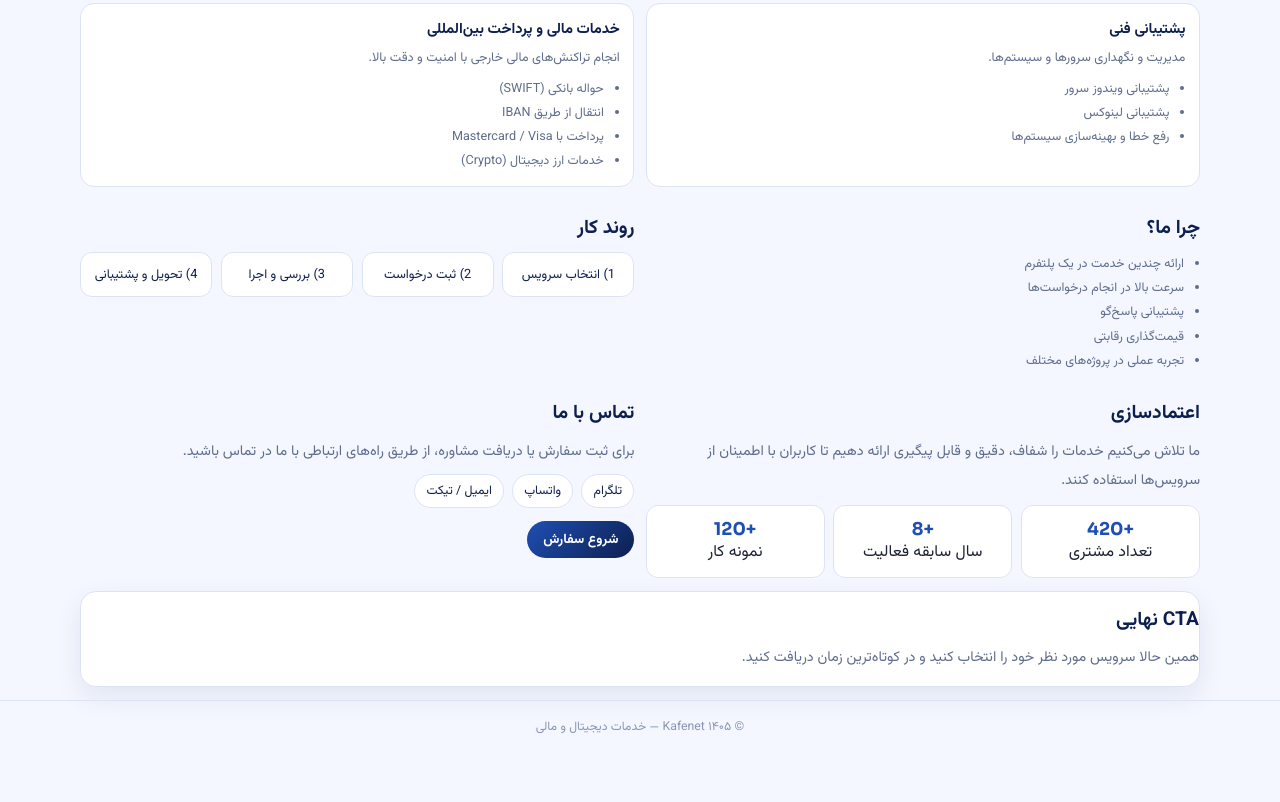
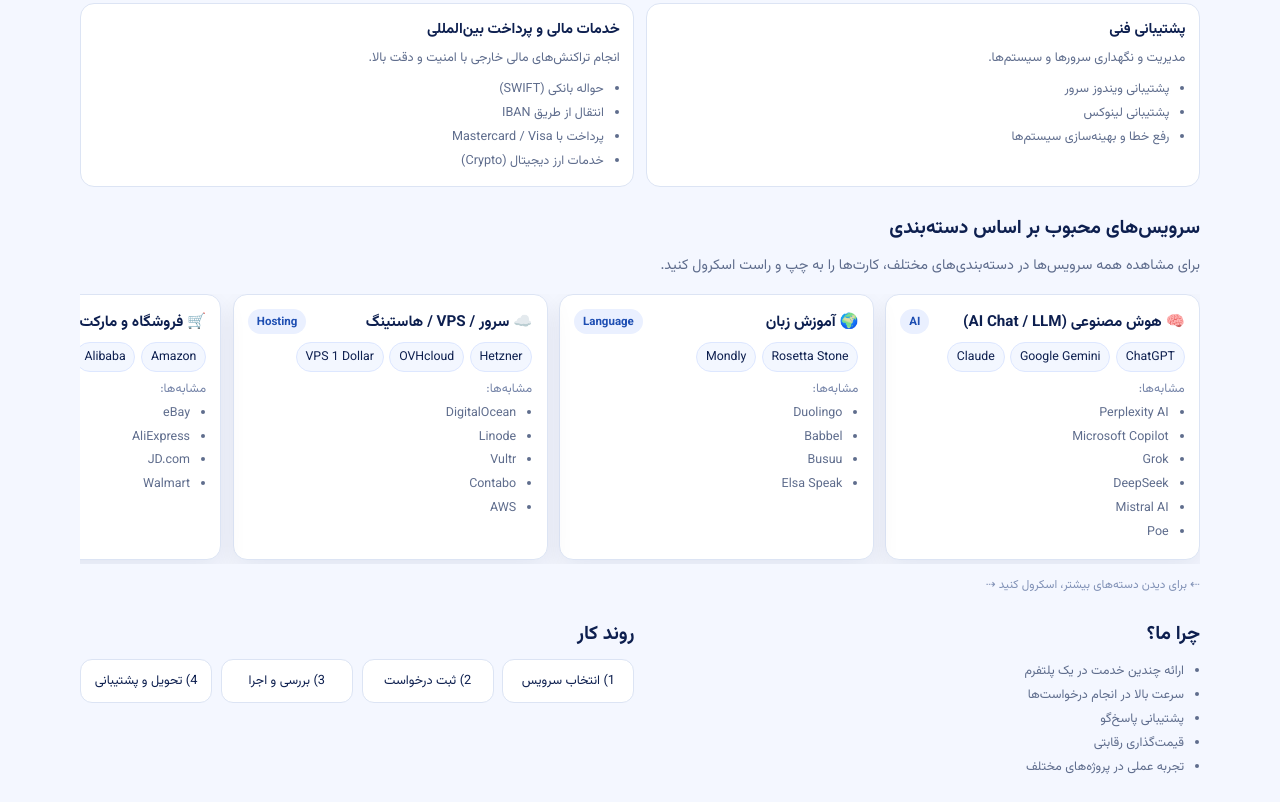
Before and after one commit to Kusarok/kafenet, a plain HTML site: page index.html in a window 1280 px wide. Shown: the part 684-1486 px from the top of the page. Before the commit the page ends 1437 px from the top, so only its background shows below. Drawn offline with Linux system fonts and the light colour scheme.

Commit message:
Add scrollable categorized services section

```diff
--- a/index.html
+++ b/index.html
@@ -31,6 +31,20 @@
     .steps{display:grid;grid-template-columns:repeat(4,minmax(0,1fr));gap:.55rem}.step{background:#fff;border:1px solid var(--line);padding:.7rem;border-radius:12px;font-size:.8rem;color:var(--navy);text-align:center}
     .stats{display:grid;grid-template-columns:repeat(3,minmax(0,1fr));gap:.55rem}.stat{background:#fff;border:1px solid var(--line);padding:.75rem;border-radius:12px;text-align:center}.stat b{font-family:'Sora',sans-serif;color:var(--blue);font-size:1.1rem;display:block}
     .channels{display:flex;flex-wrap:wrap;gap:.5rem;margin-top:.45rem}.chip{background:#fff;border:1px solid var(--line);padding:.38rem .7rem;border-radius:999px;font-size:.78rem;color:var(--navy)}
+    .service-categories{margin-top:.8rem;display:grid;gap:.6rem}
+    .service-scroll{display:flex;gap:.7rem;overflow-x:auto;scroll-snap-type:x mandatory;padding-bottom:.25rem}
+    .service-scroll::-webkit-scrollbar{height:8px}
+    .service-scroll::-webkit-scrollbar-thumb{background:#c9d5ef;border-radius:999px}
+    .category-card{min-width:min(315px,86vw);scroll-snap-align:start;background:#fff;border:1px solid var(--line);border-radius:14px;padding:.9rem;box-shadow:var(--shadow)}
+    .category-head{display:flex;align-items:center;justify-content:space-between;gap:.4rem;margin-bottom:.45rem}
+    .category-head h3{font-size:.95rem;color:var(--navy)}
+    .badge{background:#eaf0ff;color:var(--blue);font-size:.72rem;padding:.22rem .55rem;border-radius:999px;font-weight:700}
+    .category-main{display:flex;flex-wrap:wrap;gap:.35rem;margin-bottom:.45rem}
+    .main-item{background:#f3f7ff;border:1px solid #dde7ff;color:var(--navy);font-size:.77rem;padding:.25rem .55rem;border-radius:999px}
+    .sub-title{font-size:.78rem;color:#7584a8;margin-bottom:.2rem}
+    .sub-list{margin:0;padding-right:1rem}
+    .sub-list li{font-size:.78rem;color:var(--muted);line-height:1.9}
+    .scroll-hint{font-size:.74rem;color:#8091b6;margin-top:.15rem}
     footer{margin-top:.8rem;padding:1rem;border-top:1px solid var(--line);text-align:center;font-size:.77rem;color:#8a96b4}
     @media (max-width:920px){.hero-grid,.cards,.split,.steps,.stats{grid-template-columns:1fr}}
   </style>
@@ -68,6 +82,46 @@
       </div>
     </section>
 
+    <section class="section">
+      <h2 class="title">سرویس‌های محبوب بر اساس دسته‌بندی</h2>
+      <p class="text">برای مشاهده همه سرویس‌ها در دسته‌بندی‌های مختلف، کارت‌ها را به چپ و راست اسکرول کنید.</p>
+      <div class="service-categories">
+        <div class="service-scroll">
+          <article class="category-card">
+            <div class="category-head"><h3>🧠 هوش مصنوعی (AI Chat / LLM)</h3><span class="badge">AI</span></div>
+            <div class="category-main"><span class="main-item">ChatGPT</span><span class="main-item">Google Gemini</span><span class="main-item">Claude</span></div>
+            <p class="sub-title">مشابه‌ها:</p>
+            <ul class="sub-list"><li>Perplexity AI</li><li>Microsoft Copilot</li><li>Grok</li><li>DeepSeek</li><li>Mistral AI</li><li>Poe</li></ul>
+          </article>
+          <article class="category-card">
+            <div class="category-head"><h3>🌍 آموزش زبان</h3><span class="badge">Language</span></div>
+            <div class="category-main"><span class="main-item">Rosetta Stone</span><span class="main-item">Mondly</span></div>
+            <p class="sub-title">مشابه‌ها:</p>
+            <ul class="sub-list"><li>Duolingo</li><li>Babbel</li><li>Busuu</li><li>Elsa Speak</li></ul>
+          </article>
+          <article class="category-card">
+            <div class="category-head"><h3>☁️ سرور / VPS / هاستینگ</h3><span class="badge">Hosting</span></div>
+            <div class="category-main"><span class="main-item">Hetzner</span><span class="main-item">OVHcloud</span><span class="main-item">VPS 1 Dollar</span></div>
+            <p class="sub-title">مشابه‌ها:</p>
+            <ul class="sub-list"><li>DigitalOcean</li><li>Linode</li><li>Vultr</li><li>Contabo</li><li>AWS</li></ul>
+          </article>
+          <article class="category-card">
+            <div class="category-head"><h3>🛒 فروشگاه و مارکت‌پلیس</h3><span class="badge">Marketplace</span></div>
+            <div class="category-main"><span class="main-item">Amazon</span><span class="main-item">Alibaba</span><span class="main-item">Apple</span></div>
+            <p class="sub-title">مشابه‌ها:</p>
+            <ul class="sub-list"><li>eBay</li><li>AliExpress</li><li>JD.com</li><li>Walmart</li></ul>
+          </article>
+          <article class="category-card">
+            <div class="category-head"><h3>🌐 پروکسی / ابزار دور زدن</h3><span class="badge">Privacy</span></div>
+            <div class="category-main"><span class="main-item">Proxy Site</span></div>
+            <p class="sub-title">مشابه‌ها:</p>
+            <ul class="sub-list"><li>HideMyAss</li><li>KProxy</li><li>Proton VPN</li><li>Windscribe</li></ul>
+          </article>
+        </div>
+        <p class="scroll-hint">⇠ برای دیدن دسته‌های بیشتر، اسکرول کنید ⇢</p>
+      </div>
+    </section>
+
     <section class="section split">
       <article><h2 class="title">چرا ما؟</h2><ul class="list"><li>ارائه چندین خدمت در یک پلتفرم</li><li>سرعت بالا در انجام درخواست‌ها</li><li>پشتیبانی پاسخ‌گو</li><li>قیمت‌گذاری رقابتی</li><li>تجربه عملی در پروژه‌های مختلف</li></ul></article>
       <article><h2 class="title">روند کار</h2><div class="steps"><div class="step">1) انتخاب سرویس</div><div class="step">2) ثبت درخواست</div><div class="step">3) بررسی و اجرا</div><div class="step">4) تحویل و پشتیبانی</div></div></article>
```
